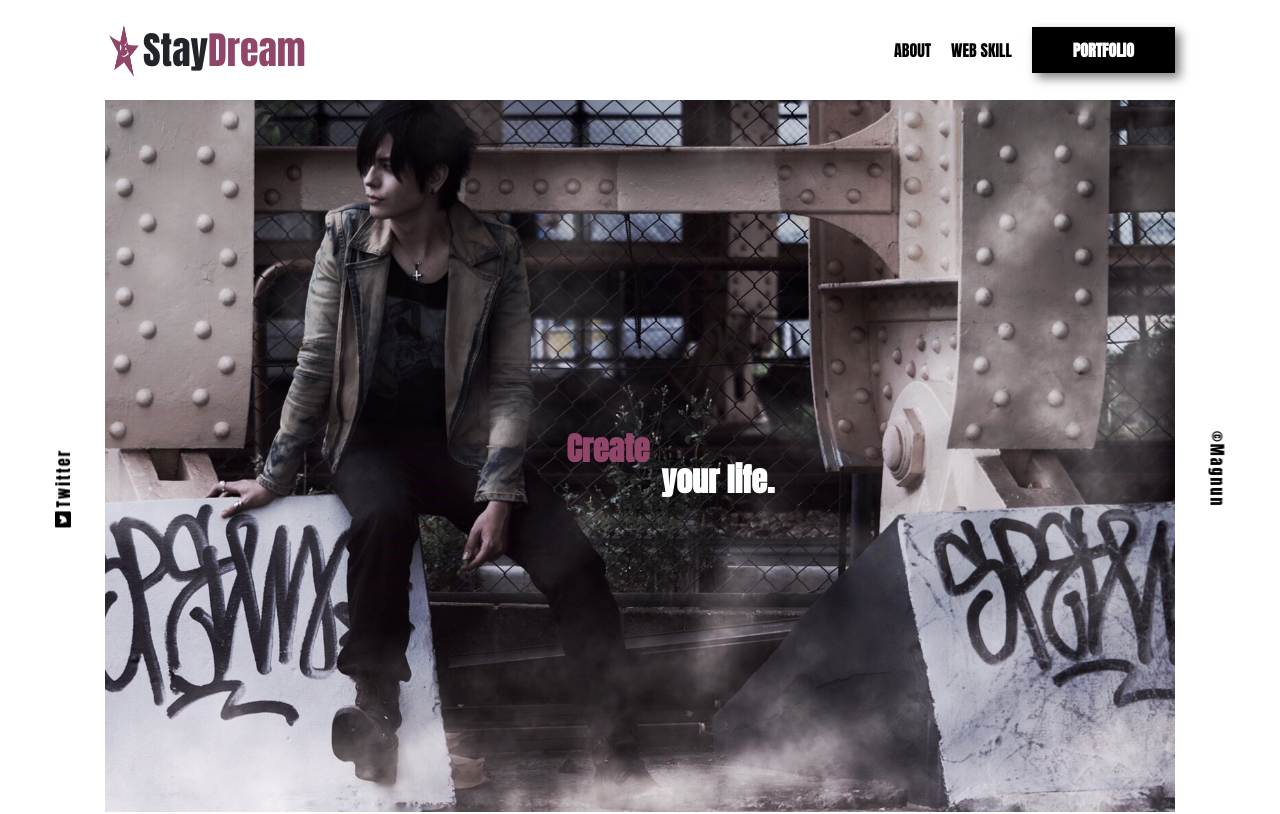
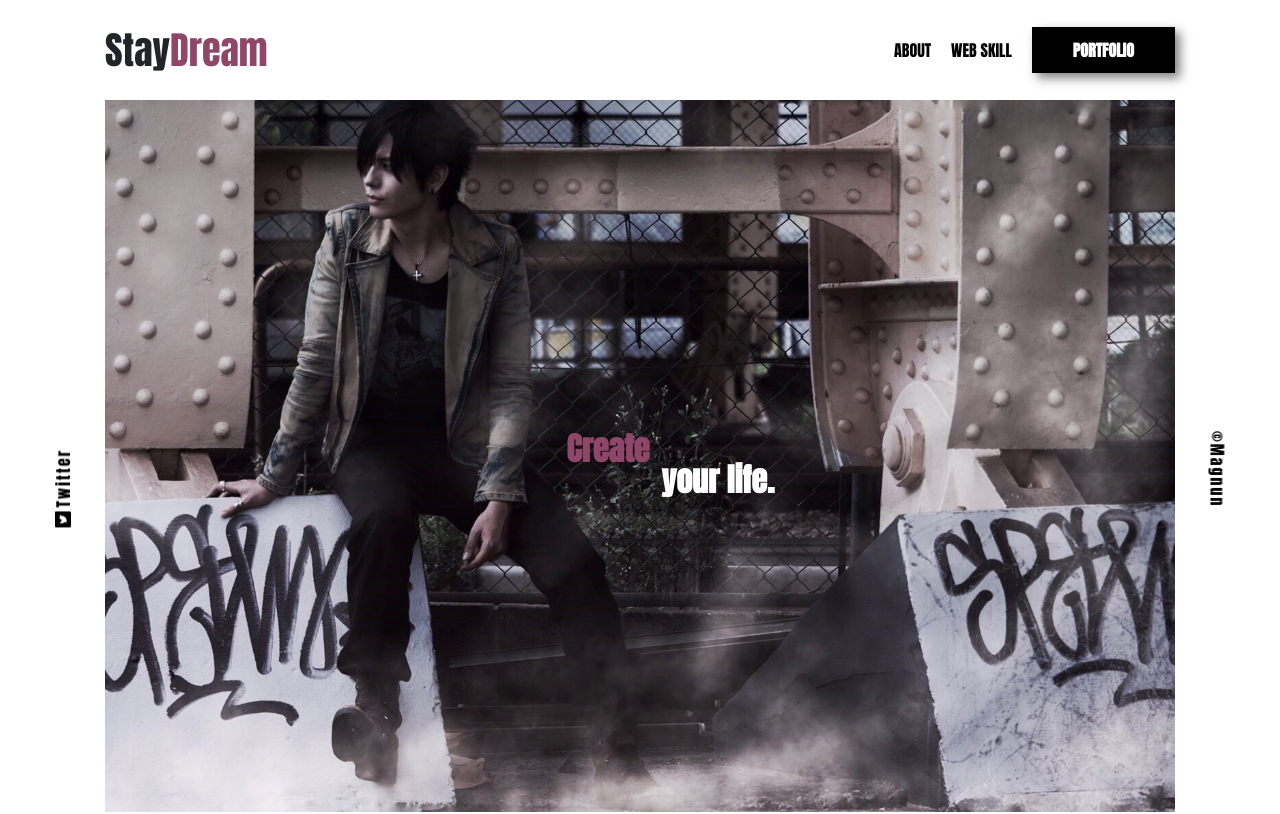
Before and after one commit to magnun-github/mag-hp, a plain HTML site: page MagsHP/index.html in a window 1280 px wide. Shown: the top 814 px of the page. Drawn offline with Linux system fonts and the light colour scheme.

Commit message:
delete logo

```diff
--- a/MagsHP/index.html
+++ b/MagsHP/index.html
@@ -25,7 +25,7 @@
         <header class="header">
           <div class="header__inner appear up">
             <div class="logo item">
-              <img src="images/logo1.png" alt="" class="logo__img" />
+              <!-- <img src="images/logo1.png" alt="" class="logo__img" /> -->
               <span class="logo__stay">Stay</span>
               <span class="logo__world">Dream</span>
             </div>
@@ -194,7 +194,7 @@
         </div>
         <footer class="footer appear up">
           <div class="logo item">
-            <img src="images/logo1.png" alt="" class="logo__img" />
+            <!-- <img src="images/logo1.png" alt="" class="logo__img" /> -->
             <span class="logo__stay">Stay</span>
             <span class="logo__world">Dream</span>
           </div>
@@ -215,7 +215,7 @@
       </div>
       <nav class="mobile-menu">
         <div class="logo">
-          <img src="images/logo1.png" alt="" class="logo__img" />
+          <!-- <img src="images/logo1.png" alt="" class="logo__img" /> -->
           <span class="logo__stay">Stay</span>
           <span class="logo__world">Dream</span>
         </div>
```
